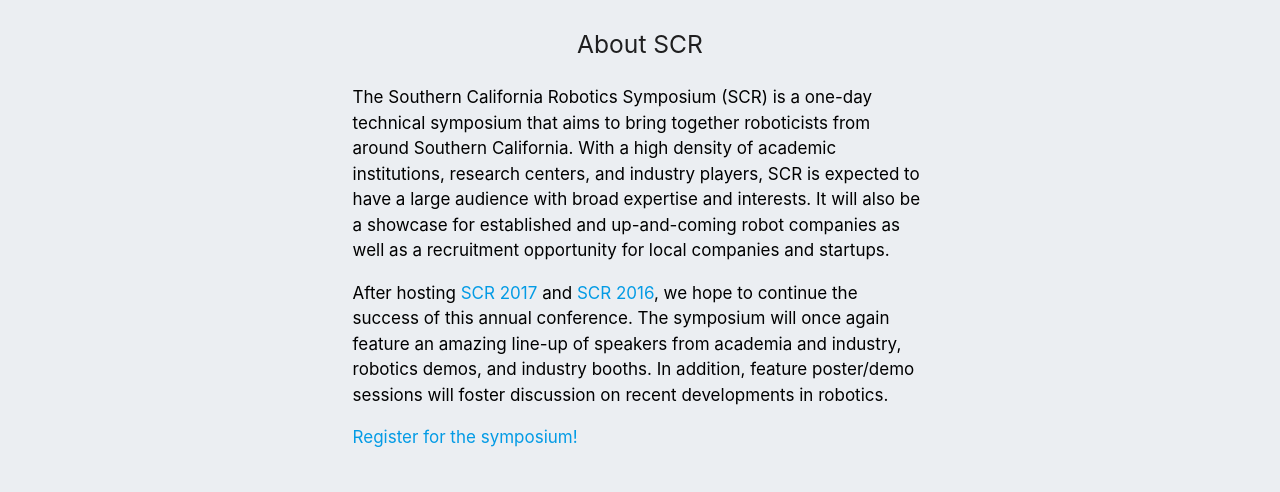
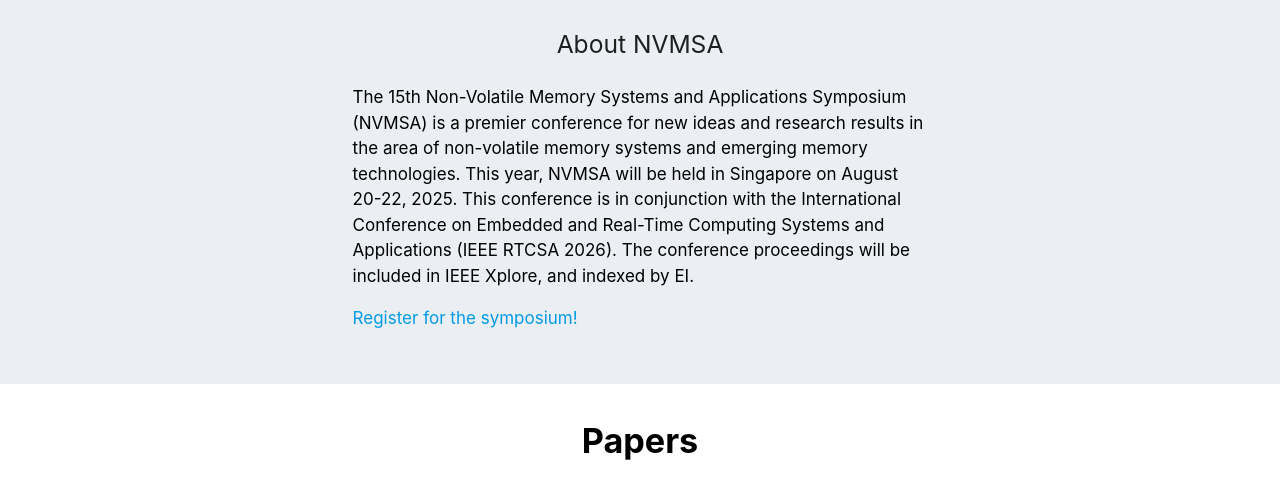
Before and after one commit to nvmsa2026/nvmsa2026.github.io, a Jekyll site: the page built from index.html, in a window 1280 px wide and 1400 px high, scrolled down 433 px. Shown: the part 231-723 px from the top of the window. Built offline with Jekyll 4.4.1, drawn with Linux system fonts in a browser that asks for light colours; some of the changed text lies outside the part shown.

Commit message:
NVMSA initial commit

```diff
--- a/_config.yml
+++ b/_config.yml
@@ -1,13 +1,13 @@
 # Site settings
-title: 2019 SoCal Robotics Symposium
+title: IEEE NVMSA 2026
 
-url: http://scr2019.caltech.edu/
+url: https://nvmsa2026.github.io/
 baseurl: ''
 
-conference_title: "Southern California Robotics Symposium"
-conference_title_short: "SCR"
-year: "2019"
-infoline_text: "Thanks for attending SCR 2019, see you again next year!"
+conference_title: "The 15th Non-Volatile Memory Systems and Applications Symposium"
+conference_title_short: "NVMSA"
+year: "2026"
+infoline_text: "Welcome to NVMSA 2026!"
 
 # Color settings
 color:
--- a/_includes/about.html
+++ b/_includes/about.html
@@ -2,13 +2,11 @@
       <div class="section scrollspy section-gray-section" id="about">
         <div class="container">
 
-          <h5 class="center-align">About SCR</h5>
+          <h5 class="center-align">About NVMSA</h5>
 
           <div class="row">
             <div class="col s12 m10 offset-m1 l8 offset-l2 section-gray-body">
-              <p>The Southern California Robotics Symposium (SCR) is a one-day technical symposium that aims to bring together roboticists from around Southern California. With a high density of academic institutions, research centers, and industry players, SCR is expected to have a large audience with broad expertise and interests. It will also be a showcase for established and up-and-coming robot companies as well as a recruitment opportunity for local companies and startups.</p>
-              <p>
-              After hosting <a href="http://robotics.usc.edu/scr/">SCR 2017</a> and <a href="http://robotics.usc.edu/scr/2016/index.html">SCR 2016</a>, we hope to continue the success of this annual conference. The symposium will once again feature an amazing line-up of speakers from academia and industry, robotics demos, and industry booths. In addition, feature poster/demo sessions will foster discussion on recent developments in robotics.</p>
+              <p>The 15th Non-Volatile Memory Systems and Applications Symposium (NVMSA) is a premier conference for new ideas and research results in the area of non-volatile memory systems and emerging memory technologies. This year, NVMSA will be held in Singapore on August 20-22, 2025. This conference is in conjunction with the International Conference on Embedded and Real-Time Computing Systems and Applications (IEEE RTCSA 2026). The conference proceedings will be included in IEEE Xplore, and indexed by EI.</p>
               <p><a href="{{site.registration-page}}">Register for the symposium!</a></p>
             </div>
           </div>
--- a/_includes/banner.html
+++ b/_includes/banner.html
@@ -1,8 +1,8 @@
 			<!-- Banner section -->
       <div id="banner" class="banner">
         <div class="container" style="text-align:right">
-          <h2 class="right-align banner-heading">Southern California Robotics Symposium</h2>
-          <h4 class="right-align banner-subheading">Caltech, April 27, 2019</h4>
+          <h2 class="right-align banner-heading">The 15th Non-Volatile Memory Systems and Applications Symposium</h2>
+          <h4 class="right-align banner-subheading">August 20-22, 2026, China</h4>
           <br />
           <a href="{{site.registration-page}}" class="btn-large" style="font-weight:bold; background-color: {{site.color.primary-dark}}">Register Now</a>
           <br />
--- a/_layouts/early.html
+++ b/_layouts/early.html
@@ -9,8 +9,6 @@
       {% include banner.html %}
       {% include infoline.html %}
       {% include about.html %}
-      {% include speakers_early.html %}
-      {% include schedule.html %}
       {% include papers.html %}
       {% include booths.html %}
       {% include venue.html %}
```
Also changed, not shown: index.html (+0 -9 lines).
